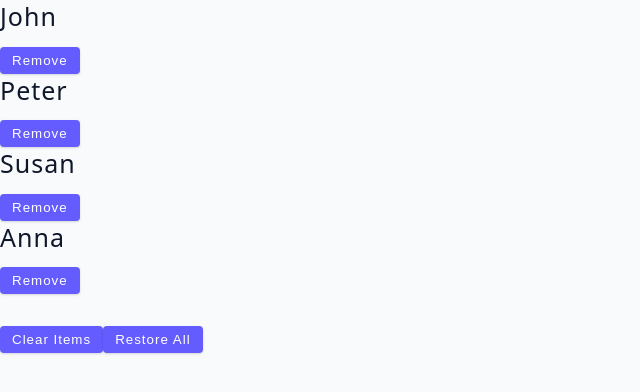
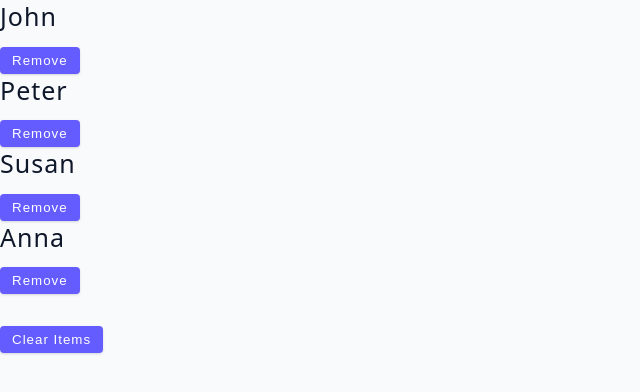
Before and after one commit to Ikendu/React-Apps, a React (Vite) app in the folder advanced-react/: page / in a window 1280 px wide. Shown: the top 392 px of the page, without its empty margins (0-640 px from the left). Built offline with nearby package versions, Linux system fonts and the light colour scheme.

Commit message:
restore list

```diff
--- a/advanced-react/src/projects/10-useReducer/01-useReducer.jsx
+++ b/advanced-react/src/projects/10-useReducer/01-useReducer.jsx
@@ -25,6 +25,9 @@ const ReducerBasics = () => {
           </div>
         );
       })}
+      {
+        //people === data ?
+        people.length > 0 ? (
           <button
             className="btn"
             style={{ marginTop: "2rem" }}
@@ -32,9 +35,12 @@ const ReducerBasics = () => {
           >
             clear items
           </button>
+        ) : (
           <button className="btn" onClick={restoreAll}>
             Restore All
           </button>
+        )
+      }
     </div>
   );
 };
```
Lines whose indentation alone changed are shown as unchanged.
